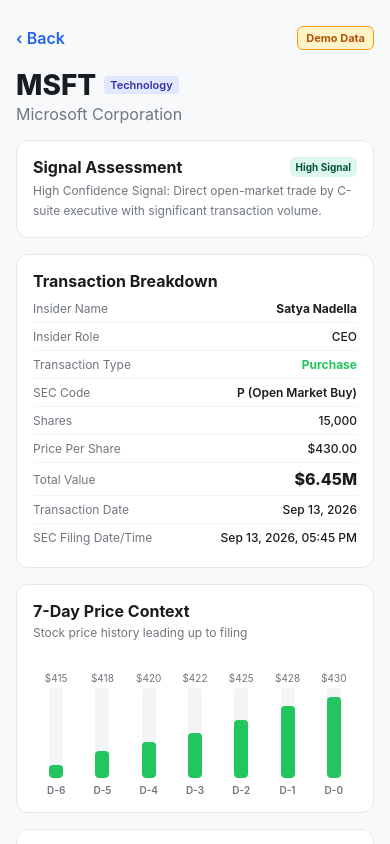
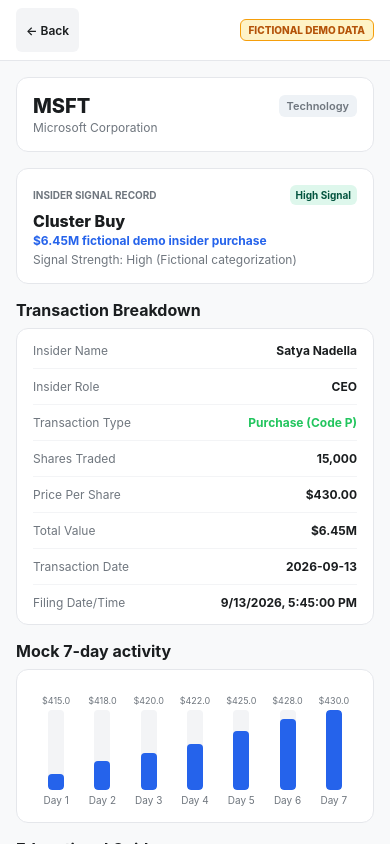
Before and after one commit to pritam-b-dev/stocks-n-trades, a React Native app: screen /Screener in a window 390 px wide. Both pictures are taken after a click on the element 195 px from the left and 583 px from the top of the page. Built offline with nearby package versions, Linux system fonts and the light colour scheme.

Commit message:
fix: correct Trade Details wording and disclaimer

```diff
--- a/src/screens/TradeDetailsScreen.tsx
+++ b/src/screens/TradeDetailsScreen.tsx
@@ -5,23 +5,27 @@
   ScrollView,
   TouchableOpacity,
   StyleSheet,
+  SafeAreaView,
 } from "react-native";
-import { NativeStackScreenProps } from "@react-navigation/native-stack";
+import { RouteProp } from "@react-navigation/native";
+import { NativeStackNavigationProp } from "@react-navigation/native-stack";
 import { RootStackParamList } from "../navigation/RootNavigator";
 import { mockTrades } from "../data/mockTrades";
 import { theme } from "../theme/theme";
 import { SignalBadge } from "../components/SignalBadge";
 
-type Props = NativeStackScreenProps<RootStackParamList, "TradeDetails">;
+type TradeDetailsRouteProp = RouteProp<RootStackParamList, "TradeDetails">;
+type TradeDetailsNavProp = NativeStackNavigationProp<
+  RootStackParamList,
+  "TradeDetails"
+>;
+
+interface Props {
+  route: TradeDetailsRouteProp;
+  navigation: TradeDetailsNavProp;
+}
 
 const formatCurrency = (val: number): string => {
-  return `$${val.toLocaleString(undefined, {
-    minimumFractionDigits: 2,
-    maximumFractionDigits: 2,
-  })}`;
-};
-
-const formatLargeCurrency = (val: number): string => {
   if (val >= 1_000_000) {
     return `$${(val / 1_000_000).toFixed(2)}M`;
   }
@@ -31,77 +35,40 @@
   return `$${val.toLocaleString()}`;
 };
 
-const formatDate = (isoString: string): string => {
-  const date = new Date(isoString);
-  return date.toLocaleDateString("en-US", {
-    month: "short",
-    day: "numeric",
-    year: "numeric",
-  });
-};
-
-const formatDateTime = (isoString: string): string => {
-  const date = new Date(isoString);
-  return date.toLocaleString("en-US", {
-    month: "short",
-    day: "numeric",
-    year: "numeric",
-    hour: "2-digit",
-    minute: "2-digit",
-  });
-};
-
 export default function TradeDetailsScreen({ route, navigation }: Props) {
   const { tradeId } = route.params;
+  const trade = mockTrades.find((t) => t.id === tradeId) || mockTrades[0];
 
-  const trade = mockTrades.find((t) => t.id === tradeId);
+  const typeLower = trade.transactionType.toLowerCase();
+  const neutralAmountText = `${formatCurrency(trade.totalValue)} fictional demo insider ${typeLower}`;
 
-  if (!trade) {
   return (
-      <View style={styles.notFoundContainer}>
-        <Text style={styles.notFoundText}>Trade details not found.</Text>
+    <SafeAreaView style={styles.container}>
+      {/* HEADER WITH BACK NAVIGATION & EXACT DEMO BADGE */}
+      <View style={styles.header}>
         <TouchableOpacity
-          style={styles.backBtn}
+          style={styles.backButton}
           onPress={() => navigation.goBack()}
           accessibilityRole="button"
           accessibilityLabel="Go back to previous screen"
         >
-          <Text style={styles.backBtnText}>‹ Go Back</Text>
-        </TouchableOpacity>
-      </View>
-    );
-  }
-
-  const priceHistory: number[] = trade.priceHistory7d || [];
-  const minPrice = priceHistory.length ? Math.min(...priceHistory) : 0;
-  const maxPrice = priceHistory.length ? Math.max(...priceHistory) : 1;
-  const priceRange = maxPrice - minPrice || 1;
-
-  return (
-    <View style={styles.container}>
-      <ScrollView contentContainerStyle={styles.scrollContent}>
-        {/* BACK NAVIGATION & DEMO BADGE */}
-        <View style={styles.topNavRow}>
-          <TouchableOpacity
-            style={styles.backButton}
-            onPress={() => navigation.goBack()}
-            activeOpacity={0.7}
-            accessibilityRole="button"
-            accessibilityLabel="Go back to trade list"
-          >
-            <Text style={styles.backButtonText}>‹ Back</Text>
+          <Text style={styles.backButtonText}>← Back</Text>
         </TouchableOpacity>
         <View
           style={styles.demoBadge}
           accessibilityRole="text"
-            accessibilityLabel="Demo Data indicator"
+          accessibilityLabel="Fictional Demo Data indicator"
         >
-            <Text style={styles.demoBadgeText}>Demo Data</Text>
+          <Text style={styles.demoBadgeText}>FICTIONAL DEMO DATA</Text>
         </View>
       </View>
 
-        {/* COMPANY NAME, TICKER & SECTOR */}
-        <View style={styles.headerSection}>
+      <ScrollView
+        contentContainerStyle={styles.scrollContent}
+        showsVerticalScrollIndicator={false}
+      >
+        {/* COMPANY & TICKER INFO */}
+        <View style={styles.companyHeaderCard}>
           <View style={styles.tickerRow}>
             <Text style={styles.ticker}>{trade.ticker}</Text>
             <View style={styles.sectorBadge}>
@@ -111,182 +78,133 @@
           <Text style={styles.companyName}>{trade.companyName}</Text>
         </View>
 
-        {/* SIGNAL CARD & STRENGTH */}
+        {/* NEUTRAL SIGNAL CARD */}
         <View style={styles.signalCard}>
-          <View style={styles.signalHeaderRow}>
-            <Text style={styles.signalTitle}>Signal Assessment</Text>
+          <View style={styles.signalCardHeader}>
+            <Text style={styles.signalCardTitle}>Insider Signal Record</Text>
             <SignalBadge strength={trade.signalStrength} />
           </View>
-          <Text style={styles.signalDescription}>
-            {trade.signalStrength === "High" &&
-              "High Confidence Signal: Direct open-market trade by C-suite executive with significant transaction volume."}
-            {trade.signalStrength === "Medium" &&
-              "Moderate Confidence Signal: Standard corporate insider transaction with medium market value impact."}
-            {trade.signalStrength === "Low" &&
-              "Low Confidence Signal: Routine execution or lower transaction size relative to market cap."}
+          <Text style={styles.signalNameText}>{trade.signal}</Text>
+          <Text style={styles.neutralAmountText}>{neutralAmountText}</Text>
+          <Text style={styles.signalSubText}>
+            Signal Strength: {trade.signalStrength} (Fictional categorization)
           </Text>
         </View>
 
-        {/* TRANSACTION DETAILS CARD */}
-        <View style={styles.card}>
-          <Text style={styles.cardTitle}>Transaction Breakdown</Text>
-
+        {/* TRANSACTION DETAILS SECTION */}
+        <View style={styles.sectionContainer}>
+          <Text style={styles.sectionTitle}>Transaction Breakdown</Text>
+          <View style={styles.detailsCard}>
             <View style={styles.detailRow}>
               <Text style={styles.detailLabel}>Insider Name</Text>
-            <Text style={styles.detailValueBold}>{trade.insiderName}</Text>
+              <Text style={styles.detailValue}>{trade.insiderName}</Text>
             </View>
-          <View style={styles.divider} />
-
             <View style={styles.detailRow}>
               <Text style={styles.detailLabel}>Insider Role</Text>
               <Text style={styles.detailValue}>{trade.insiderRole}</Text>
             </View>
-          <View style={styles.divider} />
-
             <View style={styles.detailRow}>
               <Text style={styles.detailLabel}>Transaction Type</Text>
               <Text
                 style={[
-                styles.detailValueBold,
+                  styles.detailValue,
                   trade.transactionType === "Purchase"
                     ? { color: theme.colors.purchase }
                     : { color: theme.colors.sale },
                 ]}
               >
-              {trade.transactionType}
+                {trade.transactionType} (Code {trade.transactionCode})
               </Text>
             </View>
-          <View style={styles.divider} />
-
             <View style={styles.detailRow}>
-            <Text style={styles.detailLabel}>SEC Code</Text>
-            <Text style={styles.detailValueCode}>
-              {trade.transactionCode} (
-              {trade.transactionCode === "P"
-                ? "Open Market Buy"
-                : trade.transactionCode === "S"
-                  ? "Open Market Sell"
-                  : "Other"}
-              )
-            </Text>
-          </View>
-          <View style={styles.divider} />
-
-          <View style={styles.detailRow}>
-            <Text style={styles.detailLabel}>Shares</Text>
+              <Text style={styles.detailLabel}>Shares Traded</Text>
               <Text style={styles.detailValue}>
                 {trade.shares.toLocaleString()}
               </Text>
             </View>
-          <View style={styles.divider} />
-
             <View style={styles.detailRow}>
               <Text style={styles.detailLabel}>Price Per Share</Text>
               <Text style={styles.detailValue}>
-              {formatCurrency(trade.pricePerShare)}
+                ${trade.pricePerShare.toFixed(2)}
               </Text>
             </View>
-          <View style={styles.divider} />
-
             <View style={styles.detailRow}>
               <Text style={styles.detailLabel}>Total Value</Text>
-            <Text style={styles.detailValueHighlight}>
-              {formatLargeCurrency(trade.totalValue)}
+              <Text style={styles.detailValue}>
+                {formatCurrency(trade.totalValue)}
               </Text>
             </View>
-          <View style={styles.divider} />
-
             <View style={styles.detailRow}>
               <Text style={styles.detailLabel}>Transaction Date</Text>
+              <Text style={styles.detailValue}>{trade.transactionDate}</Text>
+            </View>
+            <View style={[styles.detailRow, { borderBottomWidth: 0 }]}>
+              <Text style={styles.detailLabel}>Filing Date/Time</Text>
               <Text style={styles.detailValue}>
-              {formatDate(trade.transactionDate)}
-            </Text>
-          </View>
-          <View style={styles.divider} />
-
-          <View style={styles.detailRow}>
-            <Text style={styles.detailLabel}>SEC Filing Date/Time</Text>
-            <Text style={styles.detailValue}>
-              {formatDateTime(trade.filedAt)}
+                {new Date(trade.filedAt).toLocaleString()}
               </Text>
             </View>
           </View>
+        </View>
 
-        {/* 7-DAY CUSTOM PRICE VISUALIZATION */}
-        <View style={styles.card}>
-          <Text style={styles.cardTitle}>7-Day Price Context</Text>
-          <Text style={styles.cardSubtitle}>
-            Stock price history leading up to filing
-          </Text>
-
-          <View style={styles.chartContainer}>
-            {priceHistory.map((price: number, index: number) => {
-              const heightPercent =
-                15 + Math.round(((price - minPrice) / priceRange) * 75);
-
-              const dayLabel =
-                index === priceHistory.length - 1
-                  ? "D-0"
-                  : `D-${priceHistory.length - 1 - index}`;
+        {/* 7-DAY MOCK CHART SECTION */}
+        <View style={styles.sectionContainer}>
+          <Text style={styles.sectionTitle}>Mock 7-day activity</Text>
+          <View style={styles.chartCard}>
+            <View style={styles.barChartRow}>
+              {trade.priceHistory7d.map((price, idx) => {
+                const minPrice = Math.min(...trade.priceHistory7d);
+                const maxPrice = Math.max(...trade.priceHistory7d);
+                const range = maxPrice - minPrice || 1;
+                const heightPercent = Math.max(
+                  20,
+                  Math.min(100, ((price - minPrice) / range) * 80 + 20),
+                );
 
                 return (
-                <View key={index} style={styles.chartBarCol}>
-                  <Text style={styles.chartPriceText}>${price.toFixed(0)}</Text>
+                  <View key={idx} style={styles.barCol}>
+                    <Text style={styles.barPriceText}>${price.toFixed(1)}</Text>
                     <View style={styles.barTrack}>
                       <View
                         style={[
                           styles.barFill,
-                        {
-                          height: `${heightPercent}%`,
-                          backgroundColor:
-                            trade.transactionType === "Purchase"
-                              ? theme.colors.purchase
-                              : theme.colors.sale,
-                        },
+                          { height: `${heightPercent}%` },
                         ]}
                       />
                     </View>
-                  <Text style={styles.chartDayText}>{dayLabel}</Text>
+                    <Text style={styles.barDayText}>Day {idx + 1}</Text>
                   </View>
                 );
               })}
             </View>
           </View>
+        </View>
 
-        {/* EDUCATIONAL METRICS EXPLANATION */}
-        <View style={styles.card}>
-          <Text style={styles.cardTitle}>
-            💡 Educational Guide: Understanding SEC Form 4
-          </Text>
+        {/* FACTUAL EDUCATIONAL TEXT */}
+        <View style={styles.sectionContainer}>
+          <Text style={styles.sectionTitle}>Educational Guide</Text>
+          <View style={styles.eduCard}>
             <Text style={styles.eduText}>
-            <Text style={styles.eduBold}>SEC Form 4:</Text> Must be filed with
-            the SEC within two business days whenever corporate officers,
-            directors, or major shareholders buy or sell company stock.
-          </Text>
-          <Text style={styles.eduText}>
-            <Text style={styles.eduBold}>Code P (Purchase):</Text> Represents
-            direct open-market purchases using personal capital. Historically
-            carries stronger bullish signal strength than routine automated
-            sales.
-          </Text>
-          <Text style={styles.eduText}>
-            <Text style={styles.eduBold}>Code S (Sale):</Text> Open-market stock
-            sale. May indicate profit-taking, tax obligations, or portfolio
-            diversification.
+              SEC Form 4 filings record open-market transactions by corporate
+              insiders. Code P indicates a purchase transaction, while Code S
+              indicates a sale transaction. These disclosures document public
+              ownership changes and do not imply market direction or future
+              performance.
             </Text>
           </View>
+        </View>
 
-        {/* REQUIRED DISCLAIMER TEXT */}
-        <View style={styles.disclaimerBox}>
+        {/* EXACT REQUIRED DISCLAIMER */}
+        <View style={styles.disclaimerContainer}>
           <Text style={styles.disclaimerText}>
-            Disclaimer: This application uses simulated data for educational and
-            demonstration purposes only. Content does not constitute financial,
-            investment, legal, or trading advice, nor official SEC Form 4
-            filings.
+            This prototype uses mock data for demonstration only.
+            Insider-trading filings are public disclosures and do not constitute
+            investment advice. Past activity does not guarantee future stock
+            performance.
           </Text>
         </View>
       </ScrollView>
-    </View>
+    </SafeAreaView>
   );
 }
 
@@ -295,122 +213,140 @@
     flex: 1,
     backgroundColor: theme.colors.background,
   },
-  scrollContent: {
-    padding: theme.spacing.md,
-    paddingBottom: theme.spacing.xl * 2,
-  },
-  topNavRow: {
+  header: {
     flexDirection: "row",
     justifyContent: "space-between",
     alignItems: "center",
-    marginBottom: theme.spacing.sm,
-    flexWrap: "wrap",
+    paddingHorizontal: theme.spacing.md,
+    paddingVertical: theme.spacing.sm,
+    backgroundColor: theme.colors.surface,
+    borderBottomWidth: 1,
+    borderBottomColor: "#E5E7EB",
   },
   backButton: {
+    paddingVertical: 6,
+    paddingHorizontal: 10,
+    backgroundColor: "#F3F4F6",
+    borderRadius: 6,
     minHeight: 44,
-    minWidth: 44,
     justifyContent: "center",
-    paddingVertical: 4,
-    paddingRight: theme.spacing.md,
+    alignItems: "center",
   },
   backButtonText: {
-    fontSize: theme.typography.md,
+    fontSize: theme.typography.sm,
     fontWeight: "600",
-    color: theme.colors.accent,
+    color: theme.colors.textPrimary,
   },
   demoBadge: {
     backgroundColor: "#FEF3C7",
-    paddingHorizontal: theme.spacing.sm,
+    paddingHorizontal: 8,
     paddingVertical: 4,
     borderRadius: 6,
     borderWidth: 1,
     borderColor: "#F59E0B",
   },
   demoBadgeText: {
-    fontSize: 11,
-    fontWeight: "700",
+    fontSize: 10,
+    fontWeight: "800",
     color: "#B45309",
   },
-  headerSection: {
+  scrollContent: {
+    padding: theme.spacing.md,
+    paddingBottom: theme.spacing.xl,
+  },
+  companyHeaderCard: {
+    backgroundColor: theme.colors.surface,
+    borderRadius: 12,
+    padding: theme.spacing.md,
     marginBottom: theme.spacing.md,
+    borderWidth: 1,
+    borderColor: "#E5E7EB",
   },
   tickerRow: {
     flexDirection: "row",
+    justifyContent: "space-between",
     alignItems: "center",
-    flexWrap: "wrap",
-    marginBottom: 2,
   },
   ticker: {
-    fontSize: 28,
+    fontSize: theme.typography.lg,
     fontWeight: "800",
     color: theme.colors.textPrimary,
-    marginRight: theme.spacing.sm,
   },
   sectorBadge: {
-    backgroundColor: "#E0E7FF",
-    paddingHorizontal: 6,
-    paddingVertical: 2,
-    borderRadius: 4,
+    backgroundColor: "#EEF2F6",
+    paddingHorizontal: 8,
+    paddingVertical: 4,
+    borderRadius: 6,
   },
   sectorText: {
     fontSize: 11,
-    color: "#3730A3",
     fontWeight: "600",
+    color: theme.colors.textSecondary,
   },
   companyName: {
-    fontSize: theme.typography.md,
+    fontSize: theme.typography.sm,
     color: theme.colors.textSecondary,
+    marginTop: 2,
   },
   signalCard: {
     backgroundColor: theme.colors.surface,
+    borderRadius: 12,
     padding: theme.spacing.md,
-    borderRadius: 12,
+    marginBottom: theme.spacing.md,
     borderWidth: 1,
     borderColor: "#E5E7EB",
-    marginBottom: theme.spacing.md,
   },
-  signalHeaderRow: {
+  signalCardHeader: {
     flexDirection: "row",
     justifyContent: "space-between",
     alignItems: "center",
+    marginBottom: 6,
+  },
+  signalCardTitle: {
+    fontSize: theme.typography.xs,
+    textTransform: "uppercase",
+    color: theme.colors.textSecondary,
+    fontWeight: "700",
+  },
+  signalNameText: {
+    fontSize: theme.typography.md,
+    fontWeight: "800",
+    color: theme.colors.textPrimary,
+    marginBottom: 2,
+  },
+  neutralAmountText: {
+    fontSize: theme.typography.sm,
+    fontWeight: "700",
+    color: theme.colors.accent,
     marginBottom: 4,
-    flexWrap: "wrap",
   },
-  signalTitle: {
+  signalSubText: {
+    fontSize: 12,
+    color: theme.colors.textSecondary,
+  },
+  sectionContainer: {
+    marginBottom: theme.spacing.md,
+  },
+  sectionTitle: {
     fontSize: theme.typography.md,
     fontWeight: "700",
     color: theme.colors.textPrimary,
+    marginBottom: theme.spacing.sm,
   },
-  signalDescription: {
-    fontSize: theme.typography.sm,
-    color: theme.colors.textSecondary,
-    lineHeight: 20,
-  },
-  card: {
+  detailsCard: {
     backgroundColor: theme.colors.surface,
-    padding: theme.spacing.md,
     borderRadius: 12,
+    paddingHorizontal: theme.spacing.md,
+    paddingVertical: theme.spacing.xs,
     borderWidth: 1,
     borderColor: "#E5E7EB",
-    marginBottom: theme.spacing.md,
-  },
-  cardTitle: {
-    fontSize: theme.typography.md,
-    fontWeight: "700",
-    color: theme.colors.textPrimary,
-    marginBottom: 4,
-  },
-  cardSubtitle: {
-    fontSize: 12,
-    color: theme.colors.textSecondary,
-    marginBottom: theme.spacing.md,
   },
   detailRow: {
     flexDirection: "row",
     justifyContent: "space-between",
-    alignItems: "center",
-    paddingVertical: 6,
-    flexWrap: "wrap",
+    paddingVertical: 10,
+    borderBottomWidth: 1,
+    borderBottomColor: "#F3F4F6",
   },
   detailLabel: {
     fontSize: theme.typography.sm,
@@ -418,49 +354,37 @@
   },
   detailValue: {
     fontSize: theme.typography.sm,
+    fontWeight: "700",
     color: theme.colors.textPrimary,
-    fontWeight: "500",
   },
-  detailValueBold: {
-    fontSize: theme.typography.sm,
-    color: theme.colors.textPrimary,
-    fontWeight: "700",
+  chartCard: {
+    backgroundColor: theme.colors.surface,
+    borderRadius: 12,
+    padding: theme.spacing.md,
+    borderWidth: 1,
+    borderColor: "#E5E7EB",
   },
-  detailValueCode: {
-    fontSize: theme.typography.sm,
-    color: theme.colors.textPrimary,
-    fontWeight: "600",
-  },
-  detailValueHighlight: {
-    fontSize: theme.typography.md,
-    color: theme.colors.textPrimary,
-    fontWeight: "800",
-  },
-  divider: {
-    height: 1,
-    backgroundColor: "#F3F4F6",
-  },
-  chartContainer: {
+  barChartRow: {
     flexDirection: "row",
     justifyContent: "space-between",
     alignItems: "flex-end",
-    height: 140,
-    paddingTop: theme.spacing.sm,
+    height: 120,
+    paddingTop: 10,
   },
-  chartBarCol: {
+  barCol: {
     flex: 1,
     alignItems: "center",
     height: "100%",
     justifyContent: "flex-end",
   },
-  chartPriceText: {
-    fontSize: 10,
+  barPriceText: {
+    fontSize: 9,
     color: theme.colors.textSecondary,
     marginBottom: 4,
   },
   barTrack: {
-    width: 14,
-    height: 90,
+    width: 16,
+    height: 80,
     backgroundColor: "#F3F4F6",
     borderRadius: 4,
     justifyContent: "flex-end",
@@ -468,31 +392,33 @@
   },
   barFill: {
     width: "100%",
+    backgroundColor: theme.colors.accent,
     borderRadius: 4,
   },
-  chartDayText: {
+  barDayText: {
     fontSize: 10,
-    fontWeight: "600",
     color: theme.colors.textSecondary,
-    marginTop: 6,
+    marginTop: 4,
+  },
+  eduCard: {
+    backgroundColor: theme.colors.surface,
+    borderRadius: 12,
+    padding: theme.spacing.md,
+    borderWidth: 1,
+    borderColor: "#E5E7EB",
   },
   eduText: {
     fontSize: theme.typography.sm,
     color: theme.colors.textSecondary,
-    marginBottom: 4,
     lineHeight: 20,
   },
-  eduBold: {
-    fontWeight: "700",
-    color: theme.colors.textPrimary,
-  },
-  disclaimerBox: {
-    backgroundColor: "#F9FAFB",
+  disclaimerContainer: {
+    backgroundColor: "#F3F4F6",
+    borderRadius: 12,
     padding: theme.spacing.md,
-    borderRadius: 8,
     borderWidth: 1,
     borderColor: "#E5E7EB",
-    marginTop: 4,
+    marginTop: theme.spacing.sm,
   },
   disclaimerText: {
     fontSize: 11,
@@ -500,28 +426,4 @@
     lineHeight: 16,
     textAlign: "center",
   },
-  notFoundContainer: {
-    flex: 1,
-    justifyContent: "center",
-    alignItems: "center",
-    padding: theme.spacing.md,
-    backgroundColor: theme.colors.background,
-  },
-  notFoundText: {
-    fontSize: theme.typography.md,
-    color: theme.colors.textSecondary,
-    marginBottom: theme.spacing.md,
-  },
-  backBtn: {
-    backgroundColor: theme.colors.accent,
-    paddingHorizontal: theme.spacing.md,
-    paddingVertical: theme.spacing.sm,
-    borderRadius: 6,
-    minHeight: 44,
-    justifyContent: "center",
-  },
-  backBtnText: {
-    color: "#FFFFFF",
-    fontWeight: "600",
-  },
 });
```
Lines whose indentation alone changed are shown as unchanged.
